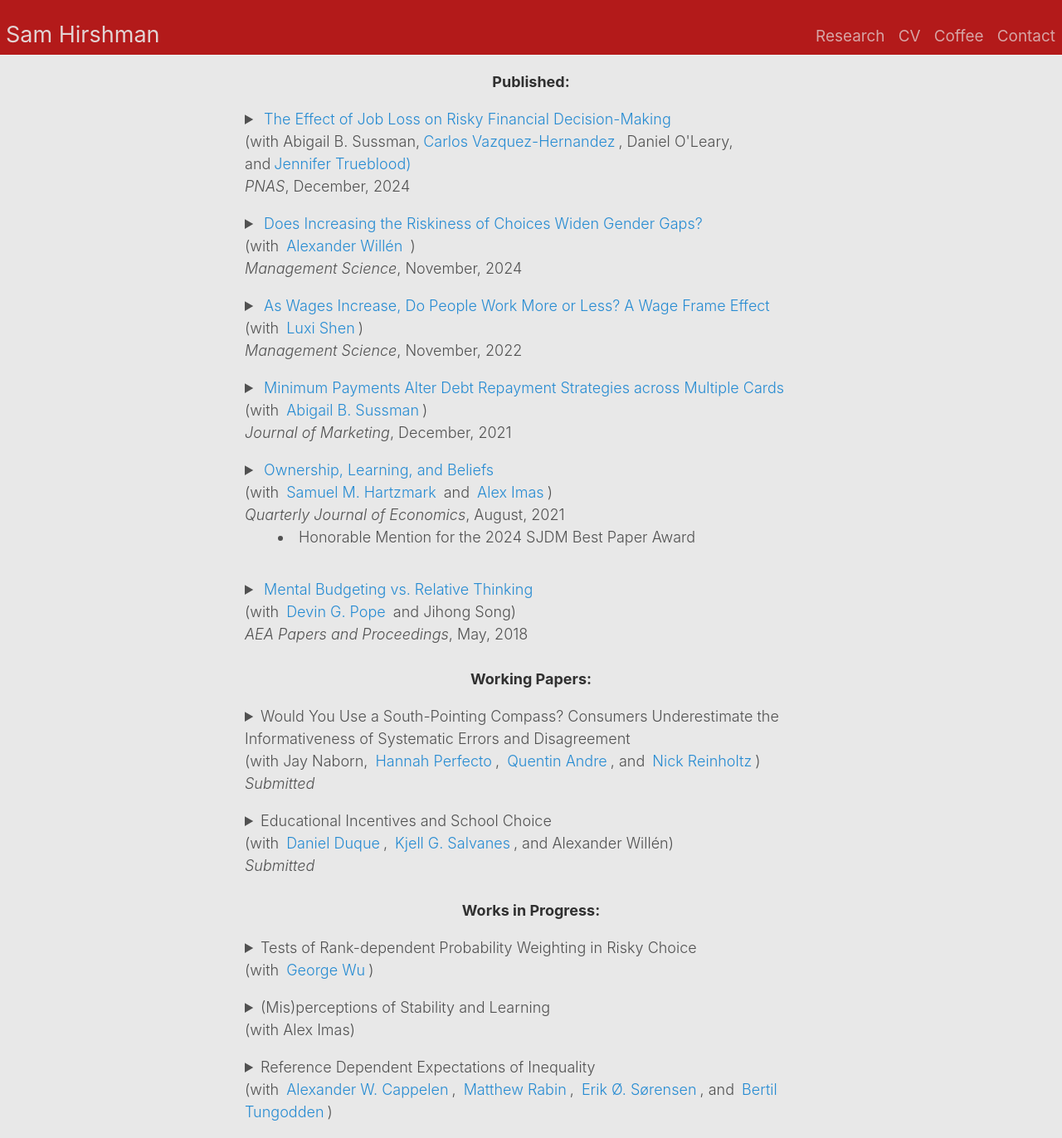
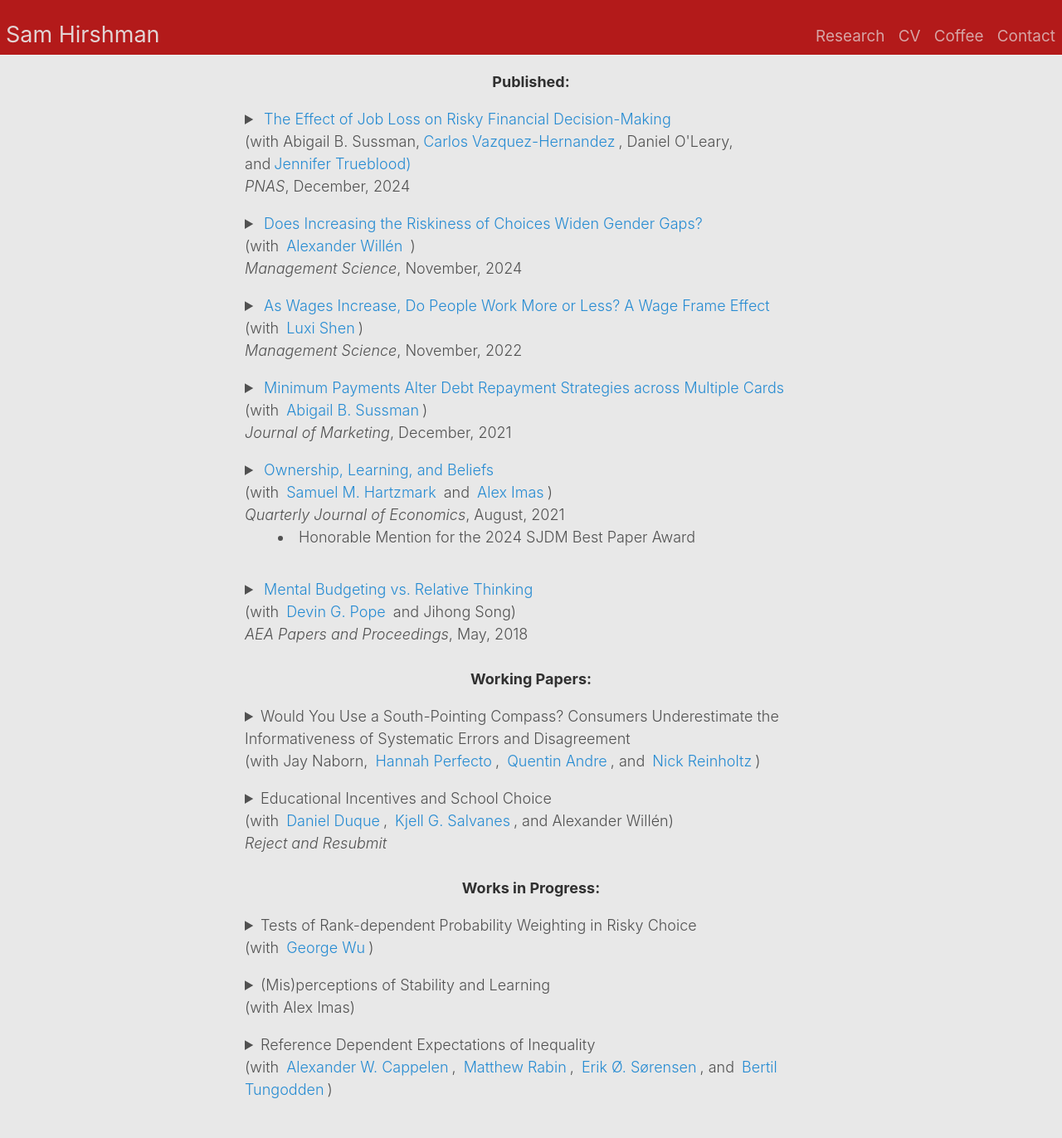
Before and after one commit to shirshma/shirshma.github.io, a Jekyll site: the page built from docs/research.md, in a window 1280 px wide. Shown: the whole page at 83% size. Built offline with Jekyll 4.4.1, drawn with Linux system fonts in a browser that asks for light colours; after the commit the page ends 1345 px from its top, so only the background shows below that.

Commit message:
Update research.md

```diff
--- a/docs/research.md
+++ b/docs/research.md
@@ -44,7 +44,6 @@ US Households currently hold $770 billion in credit card debt, often managing re
 
    </p>
   </details>
-
  <p> <details><summary><a href='/public/pandp.20181095.pdf'> Mental Budgeting vs. Relative Thinking</a>
   <br> (with <a href="https://faculty.chicagobooth.edu/devin.pope/">  Devin G. Pope</a> and Jihong Song)<br>  <i>AEA Papers and Proceedings</i>, May, 2018 </summary>
     <p>  <b>Abstract:</b>
@@ -55,13 +54,13 @@ US Households currently hold $770 billion in credit card debt, often managing re
 <p align="center"><strong>Working Papers:</strong></p>
 
 <p><details><summary>
-Would You Use a South-Pointing Compass? Consumers Underestimate the Informativeness of Systematic Errors and Disagreement <br> (with Jay Naborn, <a href="https://olin.wustl.edu/EN-US/Faculty-Research/Faculty/Pages/FacultyDetail.aspx?username=perfecto">Hannah Perfecto</a>,  <a href="https://quentinandre.net/">Quentin Andre</a>, and <a href="https://reinholtzresearch.com/">Nick Reinholtz</a>) <br> <i>Submitted</i>  </summary>
+Would You Use a South-Pointing Compass? Consumers Underestimate the Informativeness of Systematic Errors and Disagreement <br> (with Jay Naborn, <a href="https://olin.wustl.edu/EN-US/Faculty-Research/Faculty/Pages/FacultyDetail.aspx?username=perfecto">Hannah Perfecto</a>,  <a href="https://quentinandre.net/">Quentin Andre</a>, and <a href="https://reinholtzresearch.com/">Nick Reinholtz</a>) <br>  </summary>
 <b>Abstract:</b>
 Consumers often lean on other people’s opinions when deciding what to purchase, consume, or do. In eight studies, we document a novel bias in people’s use of advice: Consumers are reluctant to seek out and use information from sources that systematically disagree with them, even when these sources are objectively more informative than people who agree with them. We demonstrate this underappreciation of systematic disagreement in various contexts: in choices and ratings of potential advisors, in joint and separate evaluation, and with and without monetary incentives. We explore three candidate mechanisms for the effect: a preference for homophily in social interactions, a belief that disagreement is inherently less informative than agreement when matters of taste are involved, and a positive test strategy in learning (whereby people intuitively consider confirmatory information over disconfirmatory information). The fact that the bias persists in non-social contexts as well as when matters of taste are irrelevant suggests that the first two mechanisms are not central to the effect. In contrast, the effect is attenuated when the consumption decision is framed as a rejection, and when participants are given time to reconsider their choice, which suggests a positive test strategy as a more likely mechanism.
 </details>
 <p><details><summary>
 Educational Incentives and School Choice
-<br> (with <a href="https://sites.google.com/view/danielduque"> Daniel Duque</a>, <a href="https://sites.google.com/view/kjellsalvanes/home">Kjell G. Salvanes</a>, and Alexander Willén)<br> <i>Submitted</i>  </summary>
+<br> (with <a href="https://sites.google.com/view/danielduque"> Daniel Duque</a>, <a href="https://sites.google.com/view/kjellsalvanes/home">Kjell G. Salvanes</a>, and Alexander Willén)<br> <i>Reject and Resubmit </i>  </summary>
 <b>Abstract:</b>
 We study how targeted educational incentives shape human capital formation, educational trajectories, and labor market outcomes. Exploiting a nationwide reform in Norway that removed bonus credits from university admission scores for taking science and advanced specialization courses in high school, we provide novel evidence of how marginal changes in course-level incentives affect students’ academic decisions and long-run career paths. Using population-wide register data and a dose-response difference-in-differences design, we show that students respond by dropping science and specialization courses in favor of easier subjects. This shift leads to slightly higher high school grades but lowers overall admission scores, reducing access to selective college programs. Affected students are subsequently less likely to complete STEM college degrees and pursue master’s degrees. We also find moderate but economically meaningful reductions in expected earnings at age 35. To understand behavioral responses, we conducted a novel survey of high school students, which reveals that decisions about courses are shaped by perceived difficulty and information gaps, with the strongest responses among high-achieving students. Our findings demonstrate how seemingly small changes in education policy can alter the supply of skills, shape long-run labor market outcomes, and affect inequality in access to opportunity.
 </details>
```
